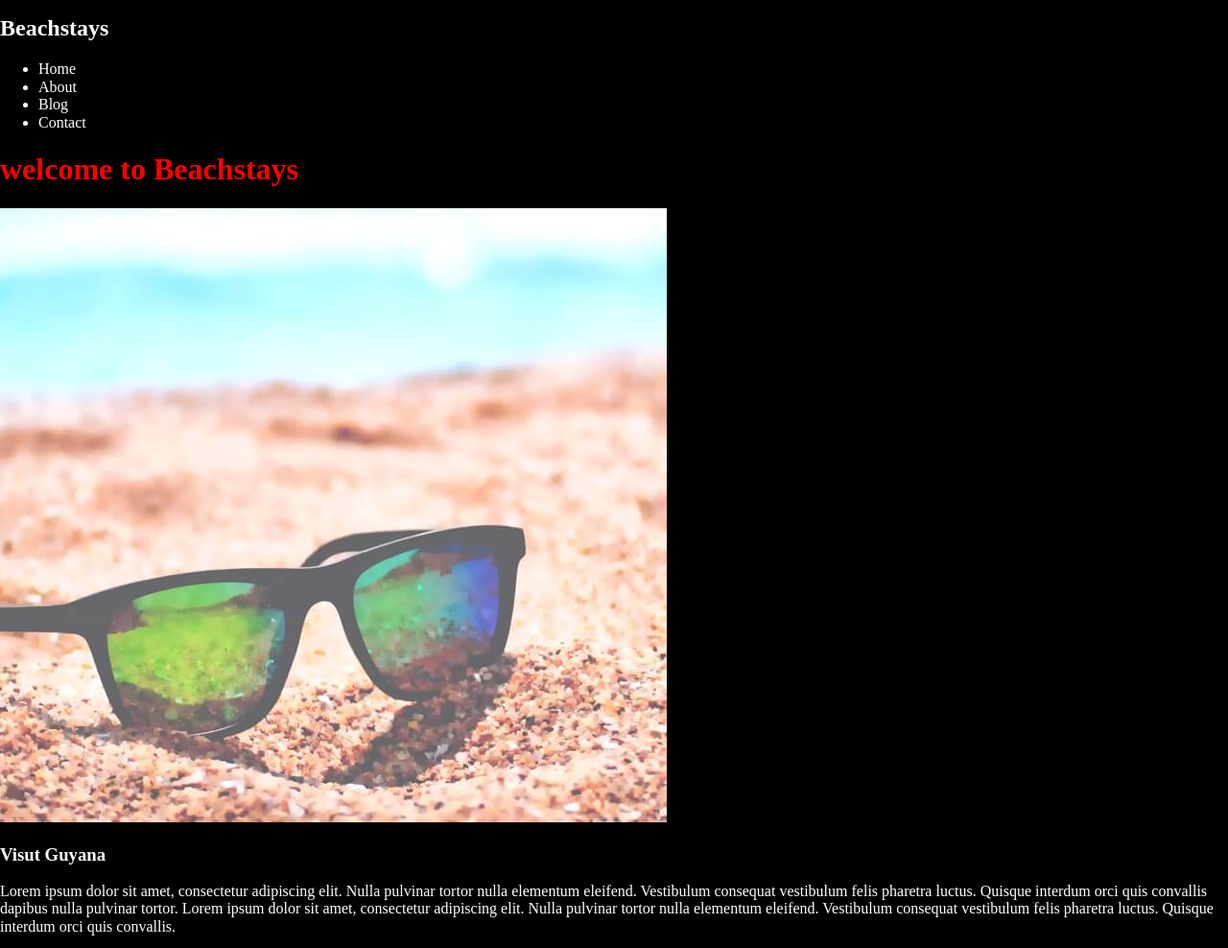
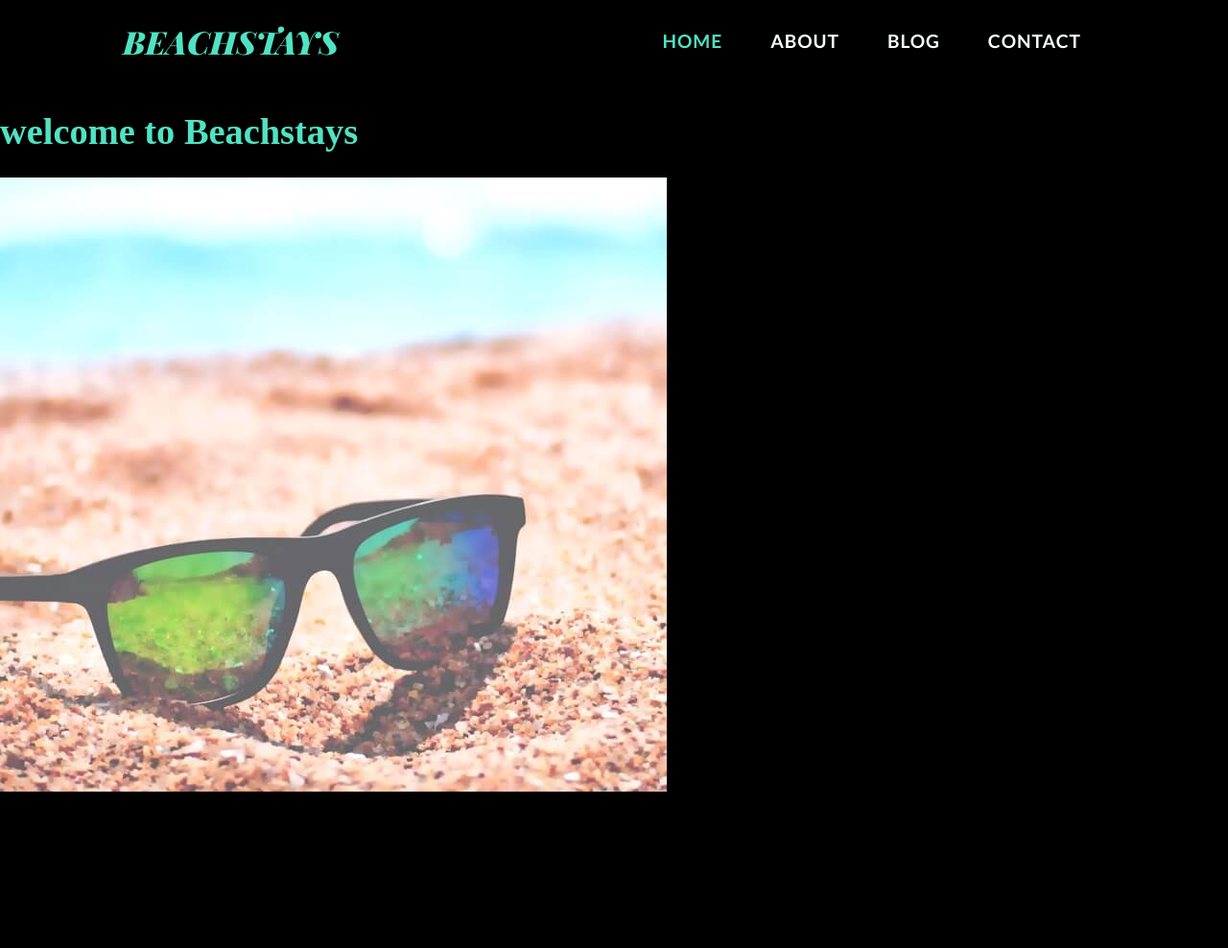
Before and after one commit to RobKlassen/jBoot36-proj1-BeachStay, a plain HTML site: page index.html in a window 1280 px wide. Shown: the part 4-992 px from the top of the page at 96% size. Drawn offline with Linux system fonts and the light colour scheme.

Commit message:
styling has begun

```diff
--- a/styles/sass/_generalStyles.scss
+++ b/styles/sass/_generalStyles.scss
@@ -1,4 +1,70 @@
+//XXXXXXXXXXXXXXXXXXXXXXXXXXXXXXXXXXXXXXXXXXX
+// Fonts
+
+// PlayfairDisplaySC,
+//     Black Italic,
+//     111.2px,    34.6px,     20px
+//     lh df,      df,         32px
+//     ls df,      df,         1px
+//   --900--
+
+// Lato
+//     Bold                                        Reg.    Light
+//     fs 87px,    62px,   35px,   30px,   20px    20px    20px
+//     lh 58px,    58px,   58px,   29px    29px    32px    32px
+//     ls 9px,     6.7px,  3.8px,  3.2px   1px     2px     2px
+//   --300 400 700--
+
+
+// font-family: 'Lato', sans-serif;
+// font-family: 'Playfair Display SC', serif;
+
+
+
+
+// GREENISH CYAN
+// #50E3C2
+// 80,227,194
+
+// BLACK
+// #232323
+// 40,40,40
+
+// ICE BLUE
+// #FAFFFE
+// 250, 255, 254
+
+// TWILIGHT BLUE
+// #063974
+// 6, 57, 116
+
+// LIGHT LIGHT BLUE
+// #D2F9F1
+// 210, 249, 241
+
+// SPRUCE
+// #0C5F4C
+// 12, 95, 76
+
+//XXXXXXXXXXXXXXXXXXXXXXXXXXXXXXXXXXXXXXXXXXX
+
+
+
 body{
+    width:100%;
+    max-width: 1600px;
+    margin:0 auto;
     background-color:black;
-    color:white;
 }
+
+.wrapper{
+    width:80%;
+    margin:0 auto;
+
+}
+
+ul{
+    margin:0;
+    padding:0;
+    list-style: none;
+}
--- a/styles/sass/_header.scss
+++ b/styles/sass/_header.scss
@@ -1,5 +1,5 @@
 header{
     h1{
-        color: $redHeaderVariable;
+        color:$colorGreenishCyan;
     }
 }
--- /dev/null
+++ b/styles/sass/_mixins.scss
@@ -0,0 +1,7 @@
+@mixin fontstyle ($fontSize, $fontFamily, $fontLineHeight, $fontLetterSpacing, $fontWeight){
+    font-size: $fontSize;
+    font-family: $fontFamily;
+    line-height: $fontLineHeight;
+    letter-spacing: $fontLetterSpacing;
+    font-weight: $fontWeight;
+}
--- a/styles/sass/_navstyles.scss
+++ b/styles/sass/_navstyles.scss
@@ -1 +1,30 @@
 // dont forget to style current page nav item as blue
+//fontstyle ($fontSize, $fontFamily, $fontLineHeight, $fontLetterSpacing, $fontWeight)
+
+header{
+    nav{
+        display:flex;
+        flex-direction: row;
+        justify-content: space-between;
+        align-items: center;
+        h2{
+            @include fontstyle(1.73rem, $fontFancy,inherit,inherit,700);
+            text-transform: uppercase;
+            color:$colorGreenishCyan;
+        }
+        ul{
+            display:flex;
+            flex-direction: row;
+
+            li{
+                @include fontstyle(inherit,$fontBase,29px,1px,900);
+                text-transform: uppercase;
+                color: $colorIceBlue;
+                margin:25px;
+            }
+            .currentPage{
+                color:$colorGreenishCyan;
+            }
+        }
+    }
+}
--- a/styles/sass/_setup.scss
+++ b/styles/sass/_setup.scss
@@ -9,3 +9,9 @@ html /*normalized*/{
     .sr-only /*sr-only*/{
      position: absolute; width: 1px; height: 1px; margin: -1px; border: 0; padding: 0; white-space: nowrap; clip-path: inset(100%); clip: rect(0 0 0 0); overflow: hidden;}
     /*--------END SETUP--------*/
+
+    html{
+        padding:0;
+        margin:0;
+        font-size: 120%;
+    }
--- a/styles/sass/_variables.scss
+++ b/styles/sass/_variables.scss
@@ -1 +1,12 @@
-$redHeaderVariable: red;
+//FONT COLORS
+
+$colorGreenishCyan: #50E3C2;
+$colorBlack: #232323;
+$colorIceBlue: #FAFFFE;
+$colorTwilightBlue: #063974;
+$colorLightLightBlue:#D2F9F1;
+$colorSpruce: #0C5f4C;
+
+//FONT FAMILY
+$fontBase: 'Lato', 'sans-serif';
+$fontFancy: 'Playfair Display SC', serif;
--- a/styles/sass/style.scss
+++ b/styles/sass/style.scss
@@ -1,4 +1,18 @@
-@import '_setup';
-@import '_variables';
-@import '_generalStyles';
-@import '_header.scss';
+@import 'setup';
+//html{} included in setup
+
+@import url('https://fonts.googleapis.com/css2?family=Lato:wght@300;400;700&family=Playfair+Display+SC:ital,wght@1,900&display=swap');
+
+@import 'variables';
+
+@import 'mixins.scss';
+
+@import 'generalStyles';
+
+
+@import 'header.scss';
+@import 'navstyles.scss';
+
+@import 'blogPost.scss';
+
+@import 'contactPage.scss';
```
Also changed, not shown: index.html (+12 -0 lines), styles/style.css.
